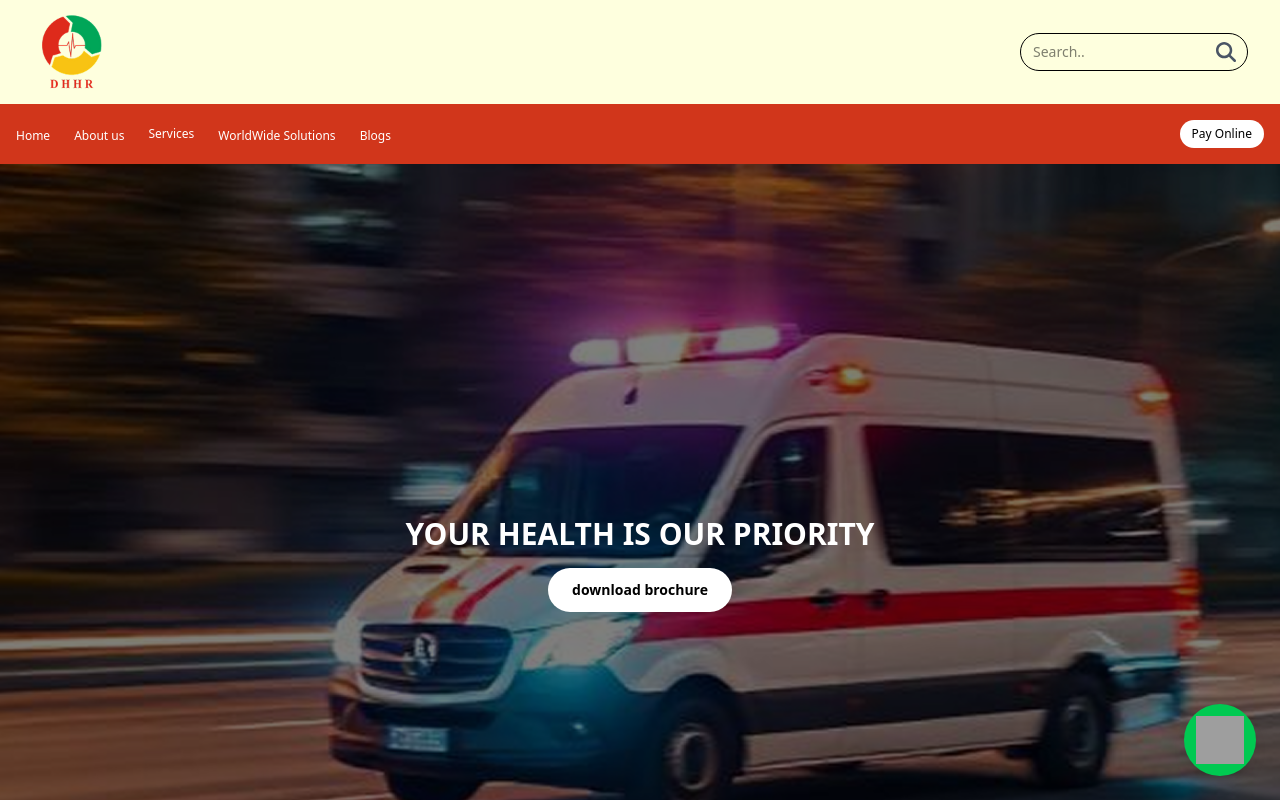
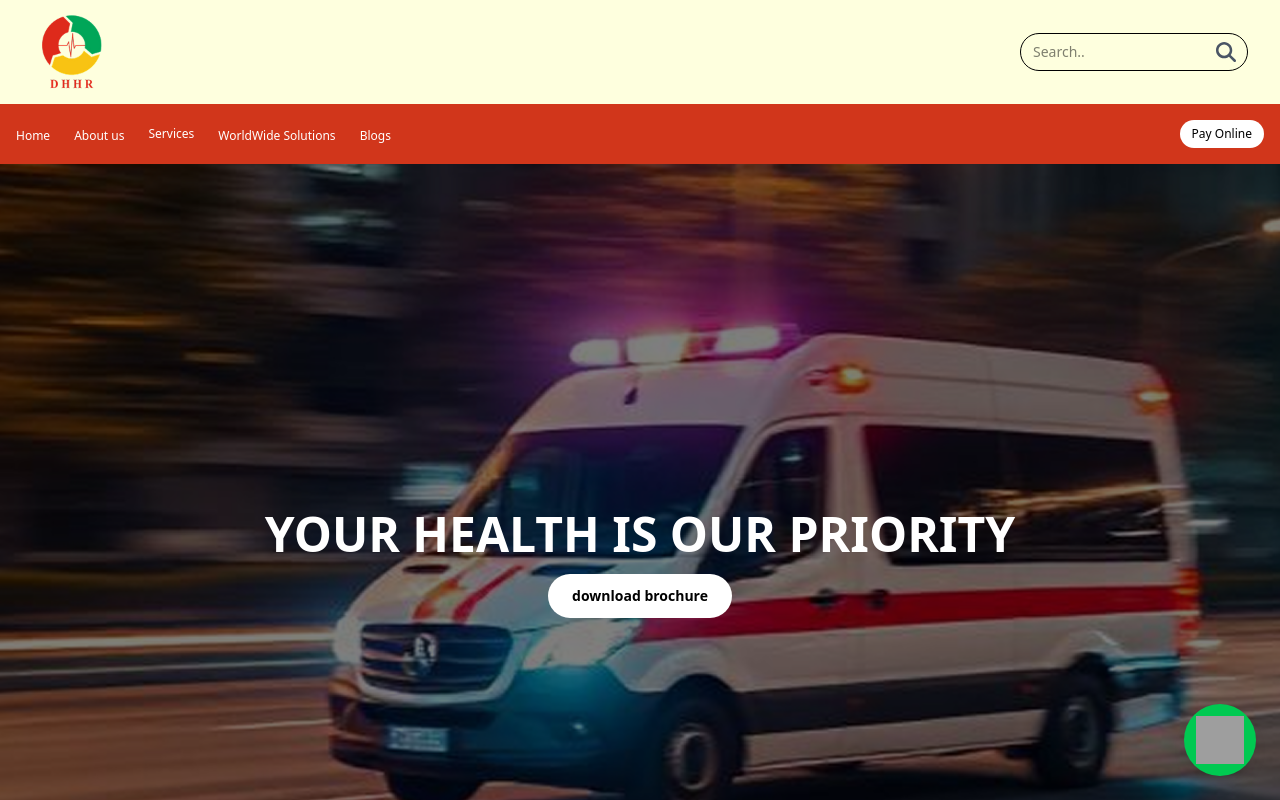
Before and after one commit to KaranSapra124/Air_Ambulance, a React (Vite) app: page / in a window 1280 px wide. Shown: the top 800 px of the page. Built offline with nearby package versions, Linux system fonts and the light colour scheme; grey boxes are pictures that could not be loaded.

Commit message:
Responsive started

```diff
--- a/src/Components/Home/Hero.jsx
+++ b/src/Components/Home/Hero.jsx
@@ -23,7 +23,7 @@ const Hero = () => {
 
           {/* Content */}
           <div className="absolute inset-0 flex flex-col lg:gap-4 gap-1 justify-center items-center text-center px-4">
-            <h1 className="uppercase text-white font-extrabold lg:text-3xl text-sm md:text-5xl">
+            <h1 className="uppercase text-white font-extrabold lg:text-5xl text-sm md:text-2xl">
               your health is our priority
             </h1>
             <button className="bg-white text-black rounded-full lg:px-6 lg:py-3 p-0.5 font-semibold lg:text-sm text-xs md:text-base">
```
